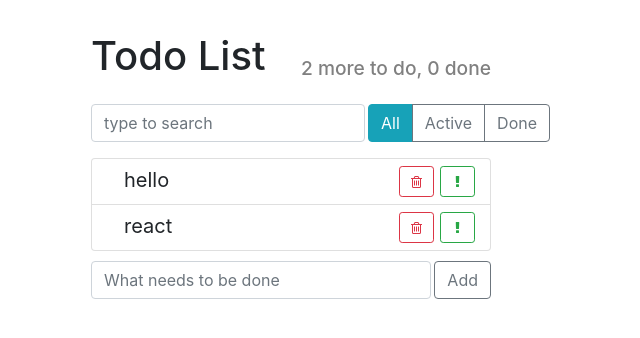
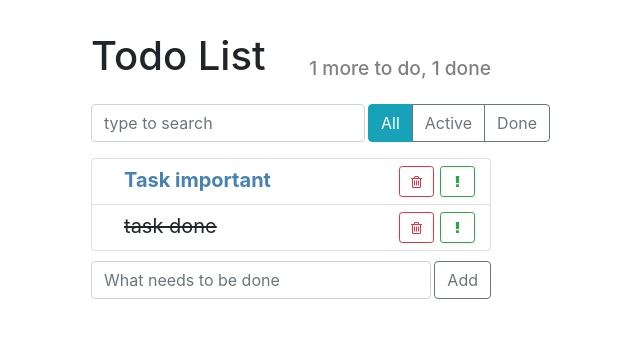
Before and after one commit to chaikovskyit/todolist-react, a React (Create React App) app: page / in a window 1280 px wide. Shown: the top 338 px of the page, without its empty margins (349-989 px from the left). Built offline with nearby package versions, Linux system fonts and the light colour scheme.

Commit message:
add example

```diff
--- a/src/Components/App/App.jsx
+++ b/src/Components/App/App.jsx
@@ -14,8 +14,8 @@ class App extends Component {
   state = {
     // масив елементів
     todoData: [
-      {label: 'hello', important: false, done: false, id: 1 },
-      {label: 'react', important: false, done: false, id: 2 },
+      {label: 'Task important', important: true, done: false, id: 1 },
+      {label: 'task done', important: false, done: true, id: 2 },
     ],
     // елемент який відповідає за те що введено в полі пошук
     term: '',
--- a/src/index.js
+++ b/src/index.js
@@ -1,6 +1,5 @@
 import React from 'react'
 import ReactDOM from 'react-dom'
-
 import App from './Components/App/App'
 
 ReactDOM.render(<App />, document.getElementById('root'))
```
